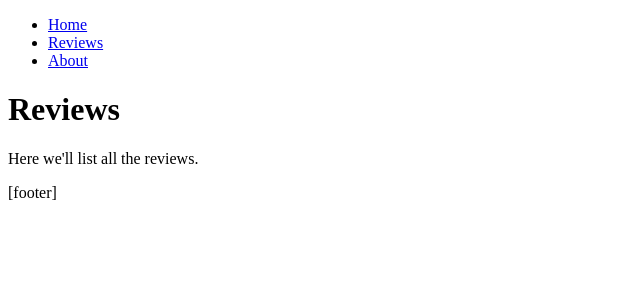
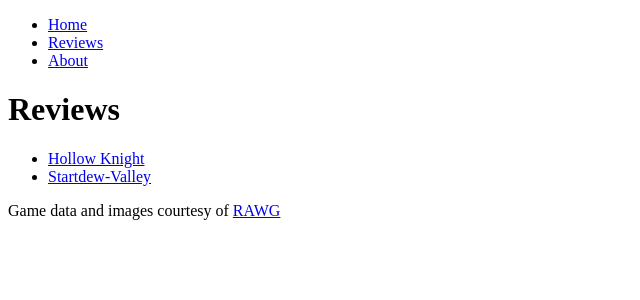
Before and after one commit to zakumann/Next.js_by_Example, a Next.js app: page /reviews in a window 1280 px wide. Shown: the top 300 px of the page, without its empty margins (0-640 px from the left). Built offline with nearby package versions, Linux system fonts and the light colour scheme.

Commit message:
section3

```diff
--- a/app/layout.jsx
+++ b/app/layout.jsx
@@ -23,7 +23,7 @@ export default function RootLayout({ children }){
                     {children}
                 </main>
                 <footer>
-                    [footer]
+                    Game data and images courtesy of <a href="https://rawg.io" target="_blank">RAWG</a>
                 </footer>
             </body>
         </html>
--- a/app/reviews/page.jsx
+++ b/app/reviews/page.jsx
@@ -1,10 +1,17 @@
+import Link from 'next/link';
+
 export default function ReviewsPage(){
     return(
         <>
             <h1>Reviews</h1>
-            <p>
-                Here we'll list all the reviews.
-            </p>
+            <ul>
+                <li>
+                    <Link href="/reviews/hollow-knight">Hollow Knight</Link>
+                </li>
+                <li>
+                    <Link href="/reviews/stardew-valley">Startdew-Valley</Link>
+                </li>
+            </ul>
         </>
     );
 }
```
